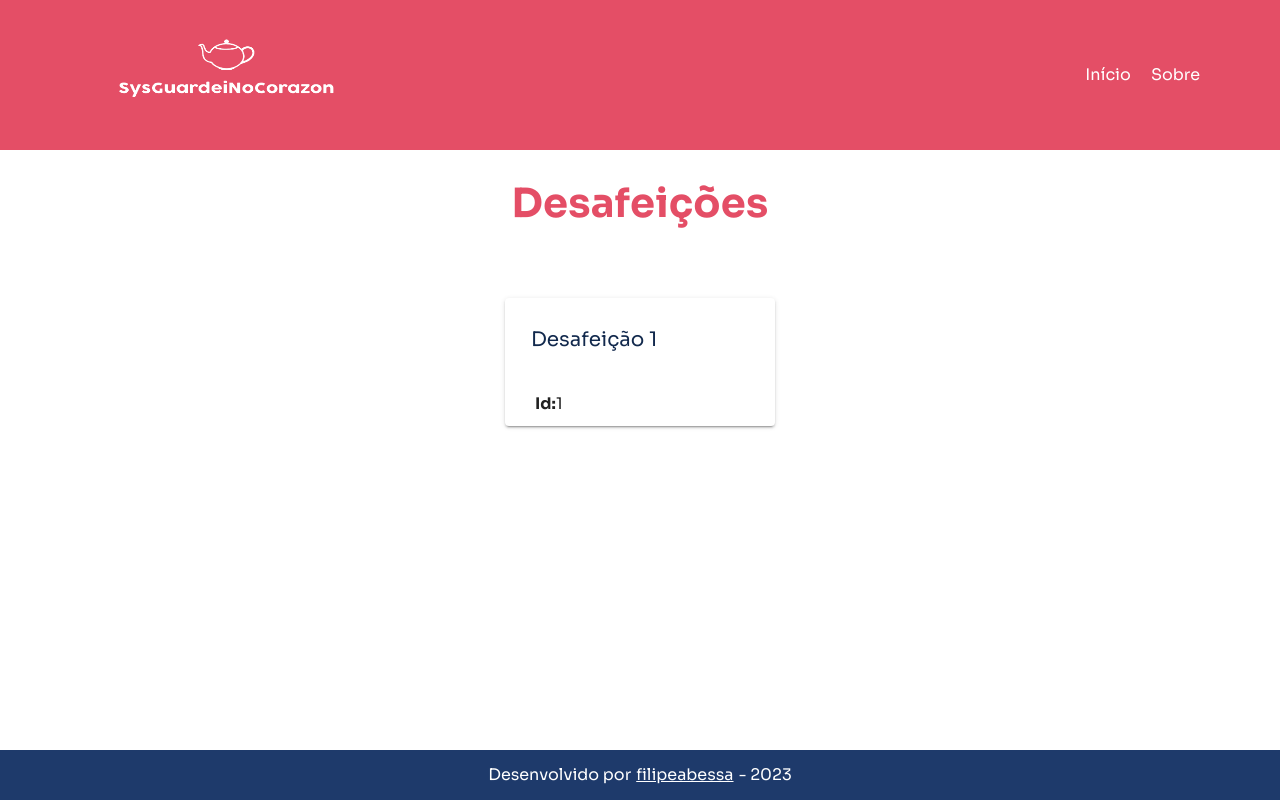
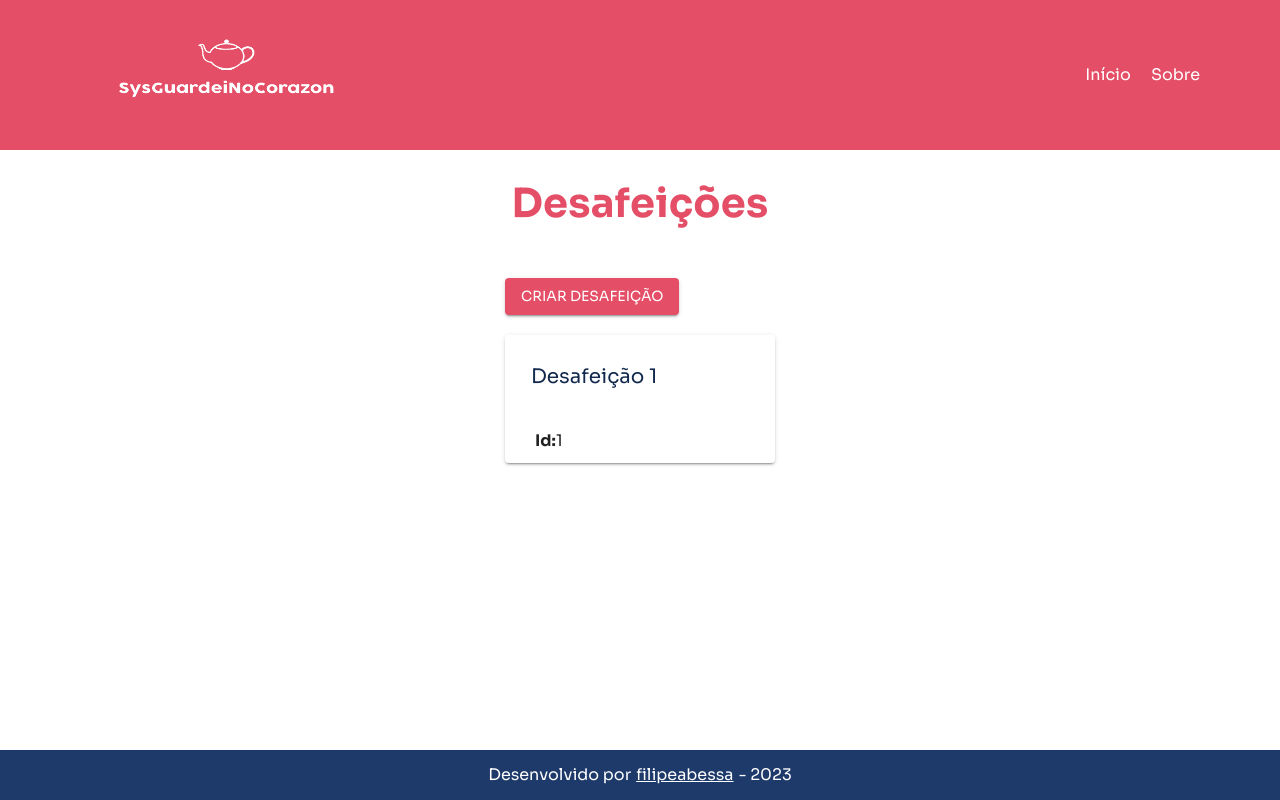
Before and after one commit to filipeabessa/SysGuardeiNoCorazonFrontend, a Next.js app: page / in a window 1280 px wide. Built offline with nearby package versions, Linux system fonts and the light colour scheme.

Commit message:
feat(home-page): add modal to create disaffection

```diff
--- a/src/layouts/BaseLayout/index.tsx
+++ b/src/layouts/BaseLayout/index.tsx
@@ -43,6 +43,7 @@ const BaseLayout: FC<BaseLayoutProps> = ({ children, title }) => {
           component="main"
           display="flex"
           flexDirection="column"
+          justifyContent="center"
           alignItems="center"
           alignSelf="center"
           justifySelf="center"
--- a/src/pages/index.tsx
+++ b/src/pages/index.tsx
@@ -1,22 +1,39 @@
 import DisaffectionCard from "@/components/dataDisplay/DisaffectionCard";
-import Typography from "@/components/dataDisplay/Typography";
 import Box from "@/components/layout/Box";
-import Link from "@/components/navigation/Link";
 import { Disaffection } from "@/types";
 import BaseLayout from "@/layouts/BaseLayout";
-import { FC, useState } from "react";
+import { FC, useCallback, useState } from "react";
 import { mockDisaffections } from "@/mockData";
+import Modal from "@/components/surfaces/Modal";
+import Button from "@/components/inputs/Button";
 
 const Home: FC<any> = () => {
   const [disaffections, setDisaffections] = useState<Disaffection[]>(mockDisaffections)
+  const [createDisaffectionModalOpen, setCreateDisaffectionModalOpen] = useState(false);
+
+  const handleCreateDisaffectionButtonClick = useCallback(() => {
+    setCreateDisaffectionModalOpen(true);
+  }, []);
+
+  const handleCreateDisaffectionModalClose = useCallback(() => {
+    setCreateDisaffectionModalOpen(false);
+  }, []);
 
   return (
     <BaseLayout title="Desafeições">
+      <Button
+        onClick={handleCreateDisaffectionButtonClick}
+        sx={{
+          alignSelf: 'flex-start',
+          marginBottom: '20px',
+        }}
+      >
+        Criar desafeição
+      </Button>
       <Box
         display="flex"
         flexWrap="wrap"
         gap="10px"
-        padding="20px"
       >
         {
           disaffections.map((disaffection) => (
@@ -27,6 +44,13 @@ const Home: FC<any> = () => {
           ))
         }
       </Box>
+      <Modal
+        open={createDisaffectionModalOpen}
+        handleClose={handleCreateDisaffectionModalClose}
+        title="Criar Desafeição"
+      >
+        <div></div>
+      </Modal>
     </BaseLayout>
   );
 }
```
Also changed, not shown: src/pages/disaffections/[id].tsx (+10 -10 lines).
